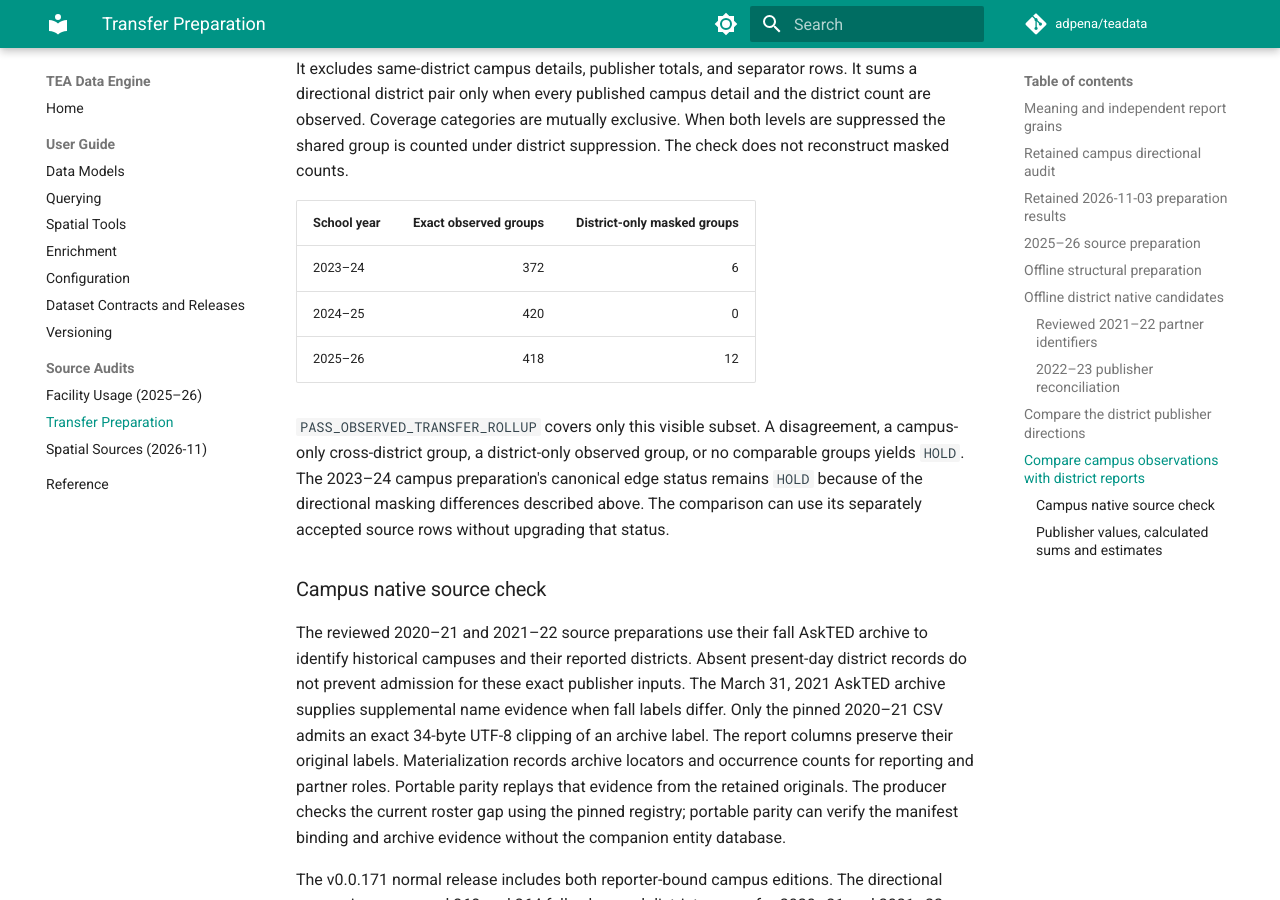
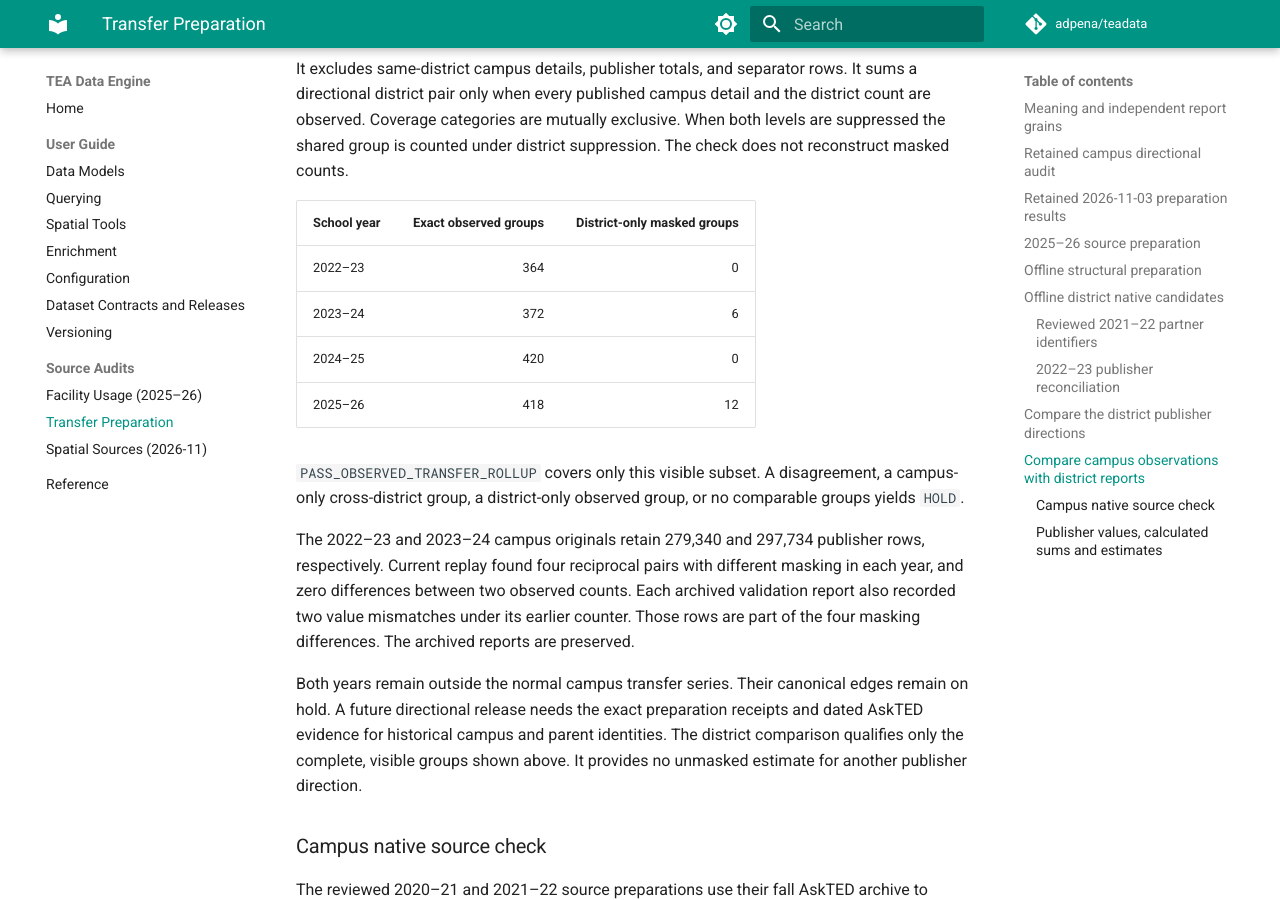
Before and after one commit to adpena/teadata, an MkDocs documentation site: the page built from docs/transfer-sources.md, in a window 1280 px wide and 900 px high, scrolled down 11716 px. Built offline with MkDocs 1.6.1 and Material for MkDocs 9.7.7, drawn with Linux system fonts in a browser that asks for light colours; comment, search, counter and statistics services are not loaded.

Commit message:
Document historical campus transfer masking and rollup coverage

```diff
--- a/docs/transfer-sources.md
+++ b/docs/transfer-sources.md
@@ -559,16 +559,27 @@ district suppression. The check does not reconstruct masked counts.
 
 | School year | Exact observed groups | District-only masked groups |
 | --- | ---: | ---: |
+| 2022–23 | 364 | 0 |
 | 2023–24 | 372 | 6 |
 | 2024–25 | 420 | 0 |
 | 2025–26 | 418 | 12 |
 
 `PASS_OBSERVED_TRANSFER_ROLLUP` covers only this visible subset. A disagreement,
 a campus-only cross-district group, a district-only observed group, or no
-comparable groups yields `HOLD`. The 2023–24 campus preparation's canonical
-edge status remains `HOLD` because of the directional masking differences
-described above. The comparison can use its separately accepted source rows
-without upgrading that status.
+comparable groups yields `HOLD`.
+
+The 2022–23 and 2023–24 campus originals retain 279,340 and 297,734
+publisher rows, respectively. Current replay found four reciprocal pairs with
+different masking in each year, and zero differences between two observed
+counts. Each archived validation report also recorded two value mismatches
+under its earlier counter. Those rows are part of the four masking differences.
+The archived reports are preserved.
+
+Both years remain outside the normal campus transfer series. Their canonical
+edges remain on hold. A future directional release needs the exact preparation
+receipts and dated AskTED evidence for historical campus and parent identities.
+The district comparison qualifies only the complete, visible groups shown
+above. It provides no unmasked estimate for another publisher direction.
 
 
 ### Campus native source check
```
